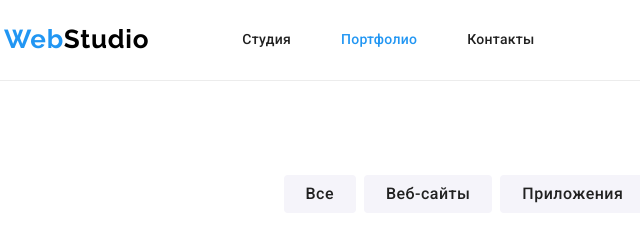
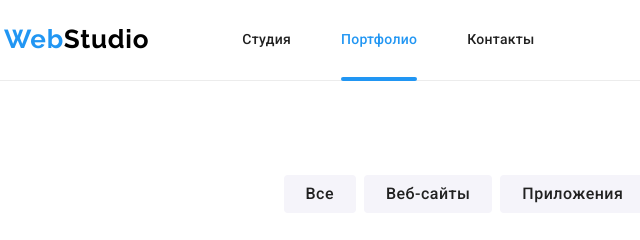
Before and after one commit to miklukha/goit-markup-hw-05, a plain HTML site: page portfolio.html in a window 1280 px wide. Shown: the top 240 px of the page, 51-691 px from the left. Drawn offline with nearby package versions, Linux system fonts and the light colour scheme.

Commit message:
make header

```diff
--- a/css/styles.css
+++ b/css/styles.css
@@ -121,6 +121,7 @@
 
 .header {
   border-bottom: 1px solid var(--line-color);
+
 }
 
 .header-container {
@@ -171,6 +172,20 @@
 
 .current-link {
   color: var(--accent-color);
+  position: relative;
+}
+
+.current-link::after{
+  content: '';
+  position: absolute;
+  bottom: -1px;
+  display: block;
+
+  width: 100%;
+  height: 4px;
+  border-radius: 2px;
+
+  background-color: var(--accent-color);
 }
 
 .contacts-list {
@@ -220,6 +235,7 @@
   padding-top: 200px;
   padding-bottom: 200px;
   text-align: center;
+  margin: 0 auto;
 }
 
 .hero-text {
```
